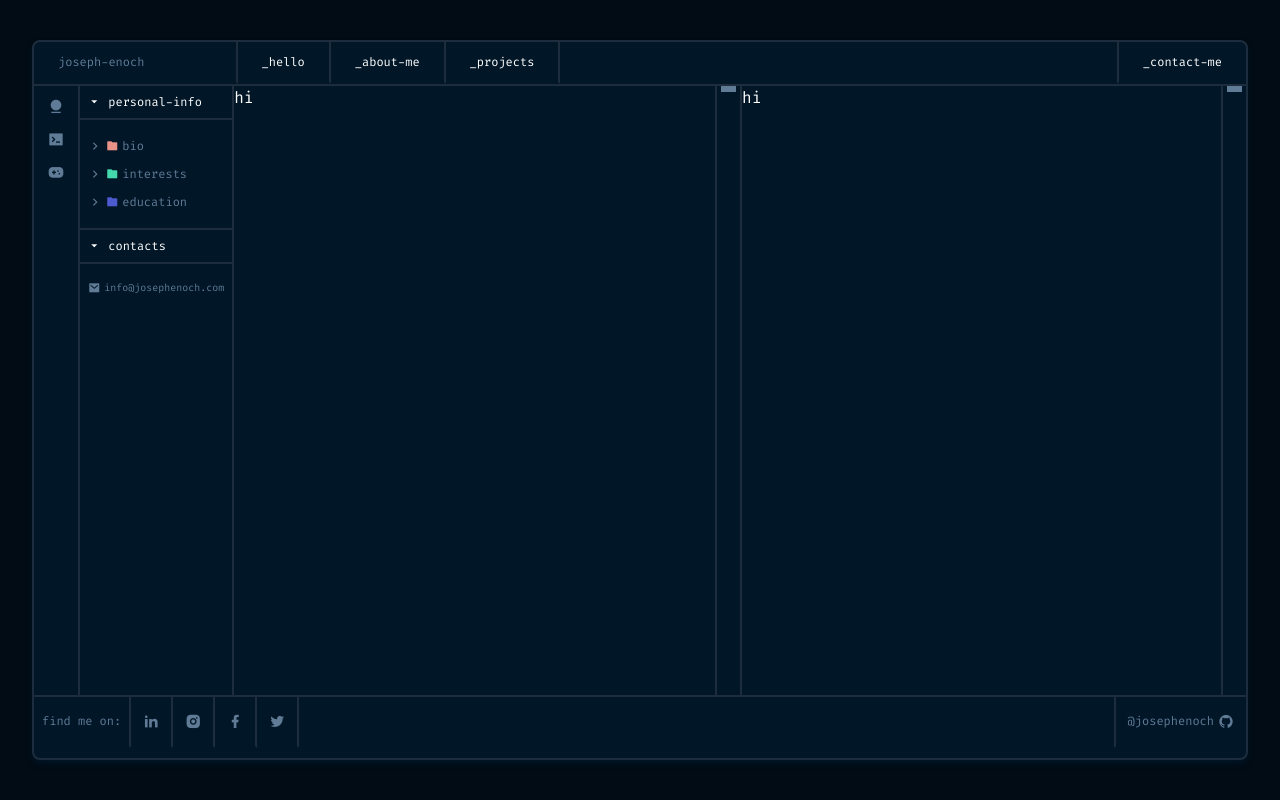
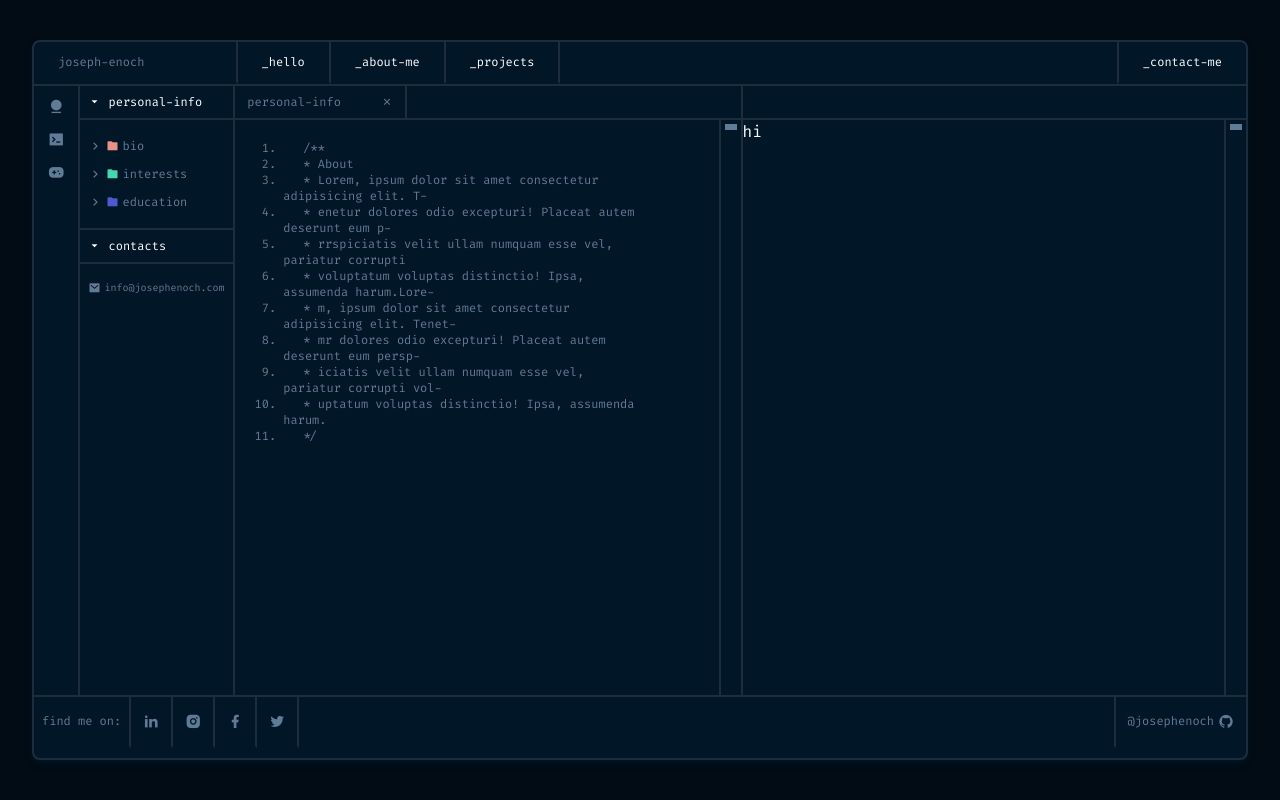
Before and after one commit to Josephenoch/josephenoch, a Next.js app: page /about-me in a window 1280 px wide. Built offline with nearby package versions, Linux system fonts and the light colour scheme.

Commit message:
:lipstick: update the personal-info component to proper content

```diff
--- /dev/null
+++ b/Helpers/getLines.js
@@ -0,0 +1,90 @@
+export default function getLines (text) {
+    const letters = text.split("")
+    const words = []
+    for (let i =0;i<(letters.length)/59;i++){
+      words[i] =""
+    }
+    for(let i =0 ; i<letters.length;i++){
+      if(i/59<=1){
+        if(i===59 && letters[59]!==" "){
+          words[0]+="-"
+          words[1]+=letters[59]
+          continue
+        }
+        words[0]+=letters[i]
+      }
+      else if(i/59<=2){
+        if(i===118 && letters[118]!==" "){
+          words[1]+="-"
+          words[2]+=letters[119]
+
+          continue
+        }
+        words[1]+=letters[i]
+      }
+      else if(i/59<=3){
+        if(i===177 && letters[177]!==" "){
+          words[2]+="-"
+          words[3]+=letters[177]
+
+          continue
+        }
+        words[2]+=letters[i]
+      }
+      else if(i/59<=4){
+        if(i===236 && letters[236]!==" "){
+          words[3]+="-"
+          words[4]+=letters[236]
+
+          continue
+        }
+        words[3]+=letters[i]
+      }
+      else if(i/59<=5){
+        if(i===295 && letters[295]!==" "){
+          words[4]+="-"
+          words[5]+=letters[236]
+
+          continue
+        }
+        words[4]+=letters[i]
+      }
+      else if(i/59<=6){
+        if(i===354 && letters[354]!==" "){
+          words[5]+="-"
+          words[6]+=letters[354]
+
+          continue
+        }
+        words[5]+=letters[i]
+      }
+      else if(i/59<=7){
+        if(i===413 && letters[413]!==" "){
+          words[6]+="-"
+          words[7]+=letters[413]
+
+          continue
+        }
+        words[6]+=letters[i]
+      }
+      else if(i/59<=8){
+        if(i===472 && letters[472]!==" "){
+          words[7]+="-"
+          words[8]+=letters[472]
+
+          continue
+        }
+        words[7]+=letters[i]
+      }
+      else if(i/59<=9){
+        if(i===531 && letters[531]!==" "){
+          words[8]+="-"
+          words[9]+=letters[531]
+
+          continue
+        }
+        words[8]+=letters[i]
+      }
+    }
+    return[...words]
+  }
--- a/Layouts/AboutMeLayout/AboutLayout.jsx
+++ b/Layouts/AboutMeLayout/AboutLayout.jsx
@@ -1,29 +1,13 @@
 import React from 'react'
 import { AboutNav } from './AboutNav'
 
-import { PersonalInfoNav } from '../../components/AboutMe/PersonalInfoNav'
-export const AboutLayout = () => {
+export const AboutLayout = ({children}) => {
   return (
     <div className="h-full flex">
       <div className="w-12 h-full border-r-2 border-r-lines items-center flex flex-col">
         <AboutNav/>
-
       </div>
-      <div className="w-40 h-full border-r-2 border-r-lines">
-        <PersonalInfoNav/>
-      </div>
-      <div className="w-[41.4%] h-full border-r-2 border-r-lines">
-        hi
-      </div>
-      <div className="w-4 h-full mx-1 border-t-[6px] border-t-secondary">
-
-      </div>
-      <div className="w-[41.4%] h-full border-x-2 border-x-lines">
-        hi
-      </div>
-      <div className="w-4 h-full mx-1 border-t-[6px] border-t-secondary">
-
-      </div>
+      {children}
     </div>
   )
 }
--- /dev/null
+++ b/components/AboutMe/LeftContent.jsx
@@ -0,0 +1,39 @@
+import React,{useRef,useLayoutEffect, useEffect,useState } from 'react'
+import getLines from '../../Helpers/getLines'
+export const LeftContent = () => {
+  const [lines,setLines] = useState([])
+  const pRef = useRef()
+  const text ="Lorem, ipsum dolor sit amet consectetur adipisicing elit. Tenetur dolores odio excepturi! Placeat autem deserunt eum perspiciatis velit ullam numquam esse vel, pariatur corrupti voluptatum voluptas distinctio! Ipsa, assumenda harum.Lorem, ipsum dolor sit amet consectetur adipisicing elit. Tenetur dolores odio excepturi! Placeat autem deserunt eum perspiciatis velit ullam numquam esse vel, pariatur corrupti voluptatum voluptas distinctio! Ipsa, assumenda harum."
+  useLayoutEffect(()=>{
+    if(pRef.current){
+        pRef.current.style.display="none"
+    }
+  },[])
+  useEffect(()=>{
+    setLines(getLines(text))
+  },[])
+  return (
+    <>
+        <div className="inline-flex px-3 items-center border-r-2 py-2 border-lines">
+            <span className='inline-block mr-10'>personal-info</span>
+            <i className="ri-close-line"></i>
+        </div>
+        <div className="px-12 pr-20 border-t-2 border-r-2 border-lines pt-5 h-full">
+          <ol>
+            <li className="list-decimal"><span className="ml-5">{"/**"}</span></li>
+            <li className="list-decimal"><span className="ml-5">* About</span></li>
+            {
+              lines.map((line, index)=>
+                  <li className="list-decimal" key={index}><span className="ml-5">* {line}</span></li>
+              )
+            }
+            <li className="list-decimal"><span className="ml-5">{"*/"}</span></li>
+
+          </ol>
+          <p ref={pRef} className="w-fit">
+            {text}
+          </p>
+        </div>
+    </>
+  )
+}
--- a/pages/about-me/index.jsx
+++ b/pages/about-me/index.jsx
@@ -2,10 +2,33 @@ import React from 'react'
 
 import { AboutLayout } from '../../Layouts/AboutMeLayout/AboutLayout'
 
+import { PersonalInfoNav } from '../../components/AboutMe/PersonalInfoNav'
+import { LeftContent } from '../../components/AboutMe/LeftContent'
+
 const index = () => {
 
   return (
-    <h1>hi</h1>
+    <>
+      <div className="w-40 h-full border-r-2 border-r-lines">
+        <PersonalInfoNav/>
+      </div>
+      <div className="w-[41.4%] h-full text-secondary text-xs border-r-lines">
+        <LeftContent/>
+      </div>
+      <div className="w-5 h-full mt-8 px-1 border-t-2 border-t-lines">
+            <div className="w-3 h-full mx-auto mt-1 border-t-[6px] border-t-secondary">
+
+            </div>
+      </div>
+      <div className="w-[41.4%] h-full border-l-2 border-lines">
+        <p className="h-full border-r-2 border-t-2 border-lines mt-8 "> hi</p>
+      </div>
+      <div className="w-5 h-full mt-8 px-1 border-t-2 border-t-lines">
+            <div className="w-3 h-full mx-auto mt-1 border-t-[6px] border-t-secondary">
+
+            </div>
+      </div>
+    </>
     )
 }
 
```
